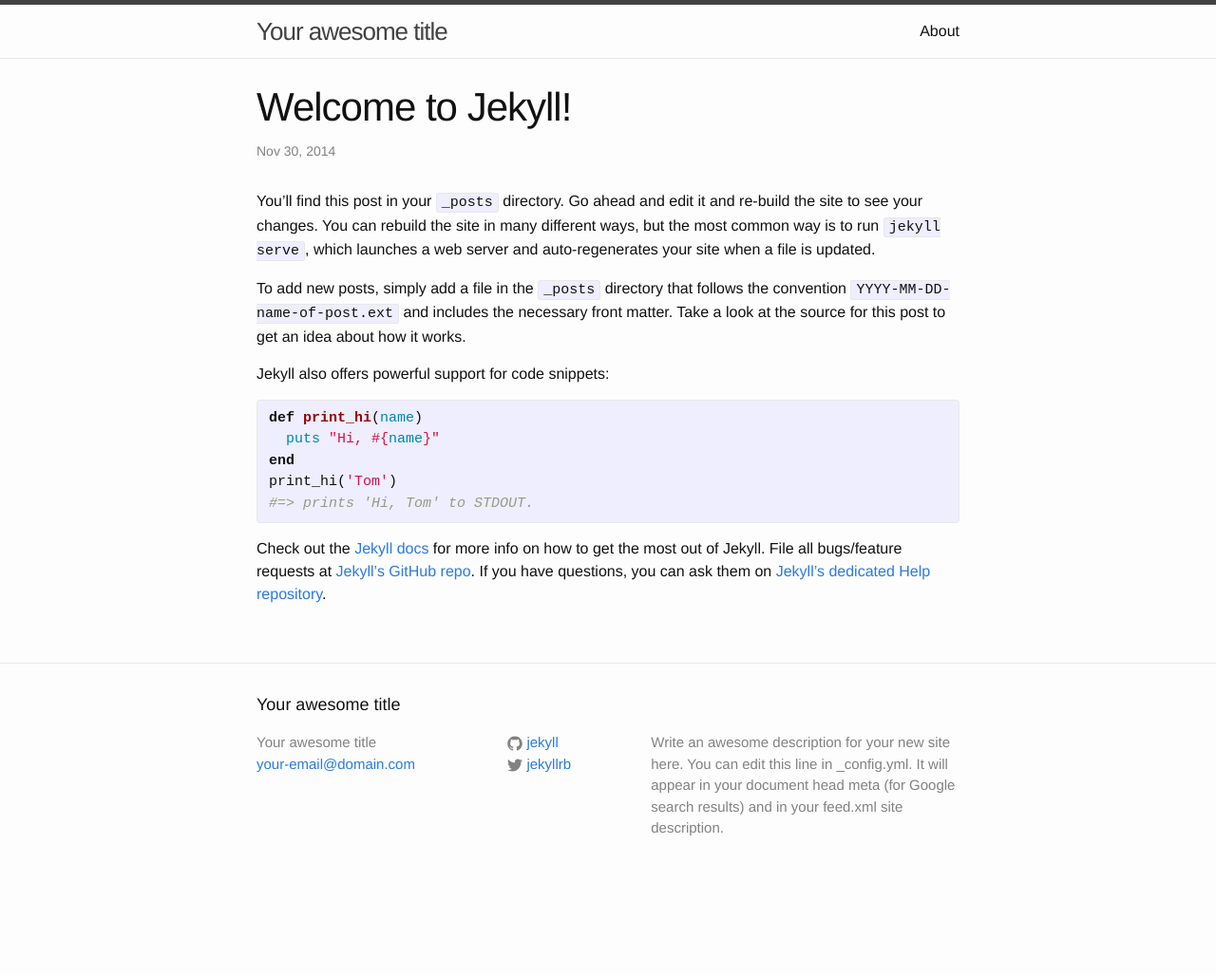
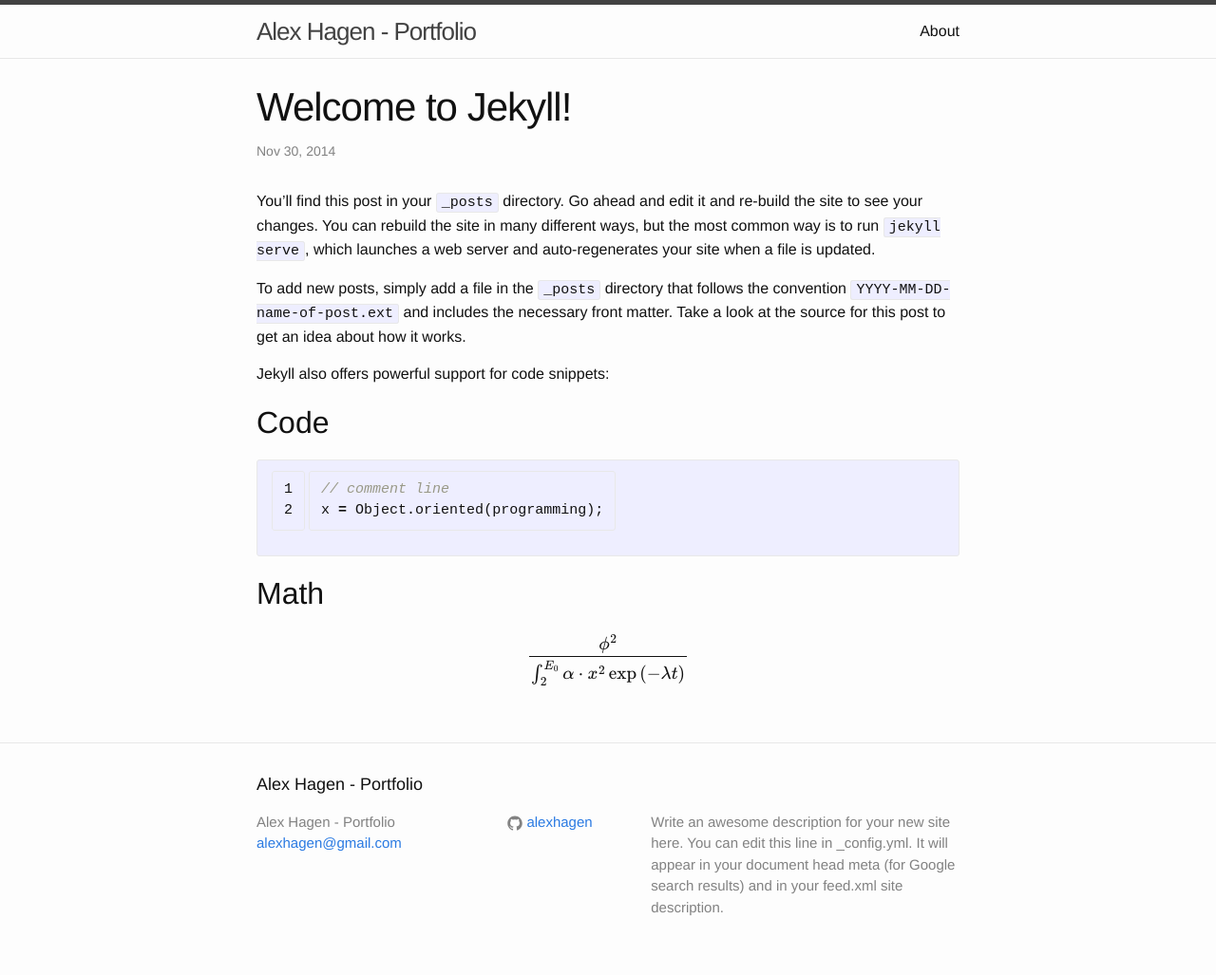
Before and after one commit to alexhagen/alexhagen.github.io, a Jekyll site: the page built from _posts/2014-11-30-welcome-to-jekyll.markdown, in a window 1280 px wide. Shown: the whole page at 95% size. Built offline with Jekyll 4.4.1, drawn with Linux system fonts in a browser that asks for light colours; formulas are drawn with MathJax 3; before the commit the page ends 944 px from its top, so only the background shows below that.

Commit message:
added mathjax support

```diff
--- a/_config.yml
+++ b/_config.yml
@@ -1,14 +1,13 @@
 # Site settings
-title: Your awesome title
-email: your-email@domain.com
+title: Alex Hagen - Portfolio
+email: alexhagen@gmail.com
 description: > # this means to ignore newlines until "baseurl:"
   Write an awesome description for your new site here. You can edit this
   line in _config.yml. It will appear in your document head meta (for
   Google search results) and in your feed.xml site description.
 baseurl: "" # the subpath of your site, e.g. /blog/
-url: "http://yourdomain.com" # the base hostname & protocol for your site
-twitter_username: jekyllrb
-github_username:  jekyll
+url: "http://alexhagen.github.io" # the base hostname & protocol for your site
+github_username:  alexhagen
 
 # Build settings
 markdown: kramdown
--- a/_includes/head.html
+++ b/_includes/head.html
@@ -9,4 +9,8 @@
   <link rel="stylesheet" href="{{ "/css/main.css" | prepend: site.baseurl }}">
   <link rel="canonical" href="{{ page.url | replace:'index.html','' | prepend: site.baseurl | prepend: site.url }}">
   <link rel="alternate" type="application/atom+xml" title="{{ site.title }}" href="{{ "/feed.xml" | prepend: site.baseurl | prepend: site.url }}" />
+
+  <script type="text/javascript"
+    src="http://cdn.mathjax.org/mathjax/latest/MathJax.js?config=TeX-AMS-MML_HTMLorMML">
+  </script>
 </head>
--- a/_posts/2014-11-30-welcome-to-jekyll.markdown
+++ b/_posts/2014-11-30-welcome-to-jekyll.markdown
@@ -10,16 +10,11 @@
 
 Jekyll also offers powerful support for code snippets:
 
-{% highlight ruby %}
-def print_hi(name)
-  puts "Hi, #{name}"
-end
-print_hi('Tom')
-#=> prints 'Hi, Tom' to STDOUT.
+## Code
+{% highlight c++ linenos %}
+// comment line
+x = Object.oriented(programming);
 {% endhighlight %}
 
-Check out the [Jekyll docs][jekyll] for more info on how to get the most out of Jekyll. File all bugs/feature requests at [Jekyll’s GitHub repo][jekyll-gh]. If you have questions, you can ask them on [Jekyll’s dedicated Help repository][jekyll-help].
-
-[jekyll]:      http://jekyllrb.com
-[jekyll-gh]:   https://github.com/jekyll/jekyll
-[jekyll-help]: https://github.com/jekyll/jekyll-help
+## Math
+\\[ \frac{\phi^{2}}{\int_{2}^{E_{0}} \alpha \cdot x^{2} \exp \left( - \lambda t \right)} \\]
```
